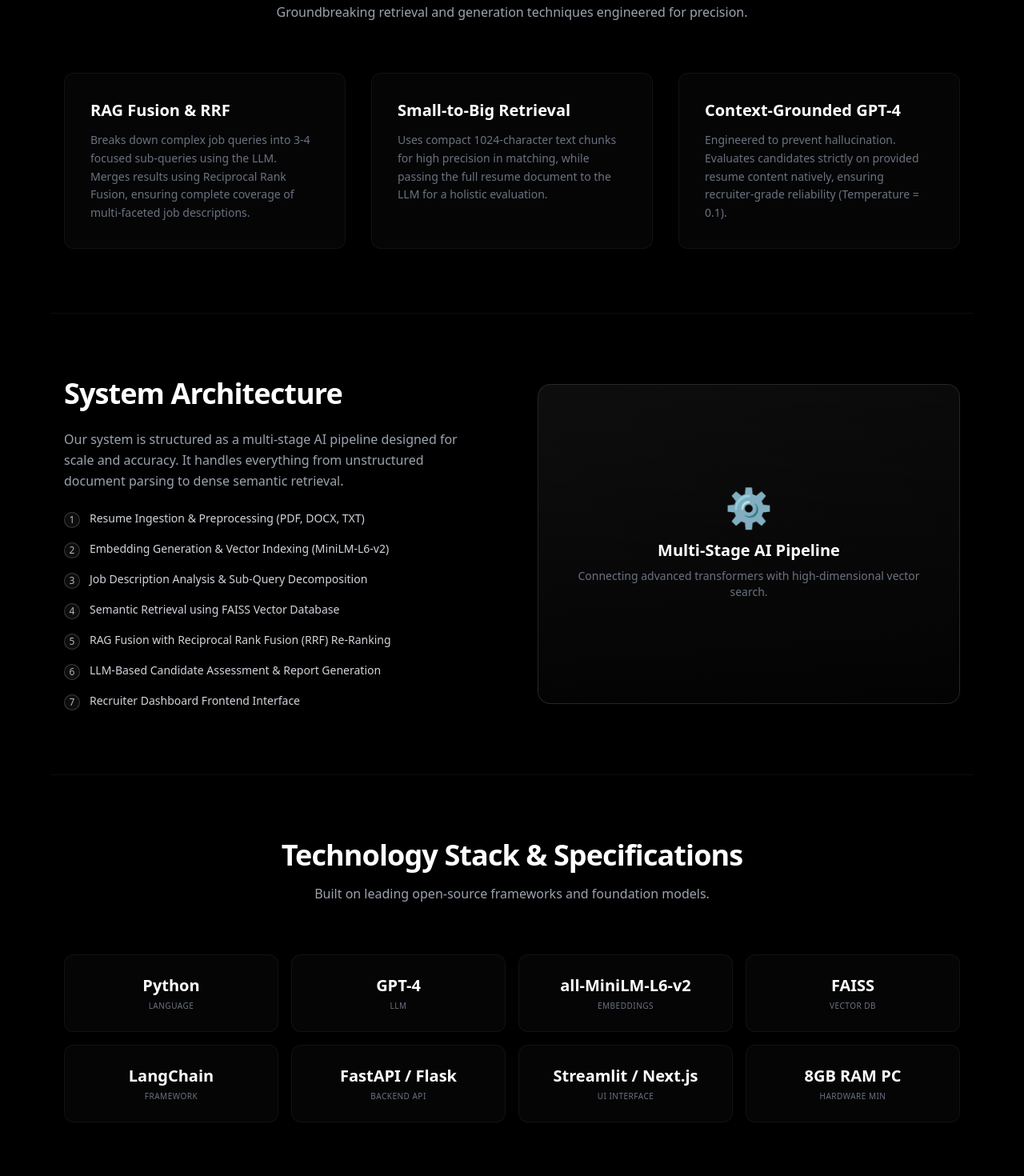
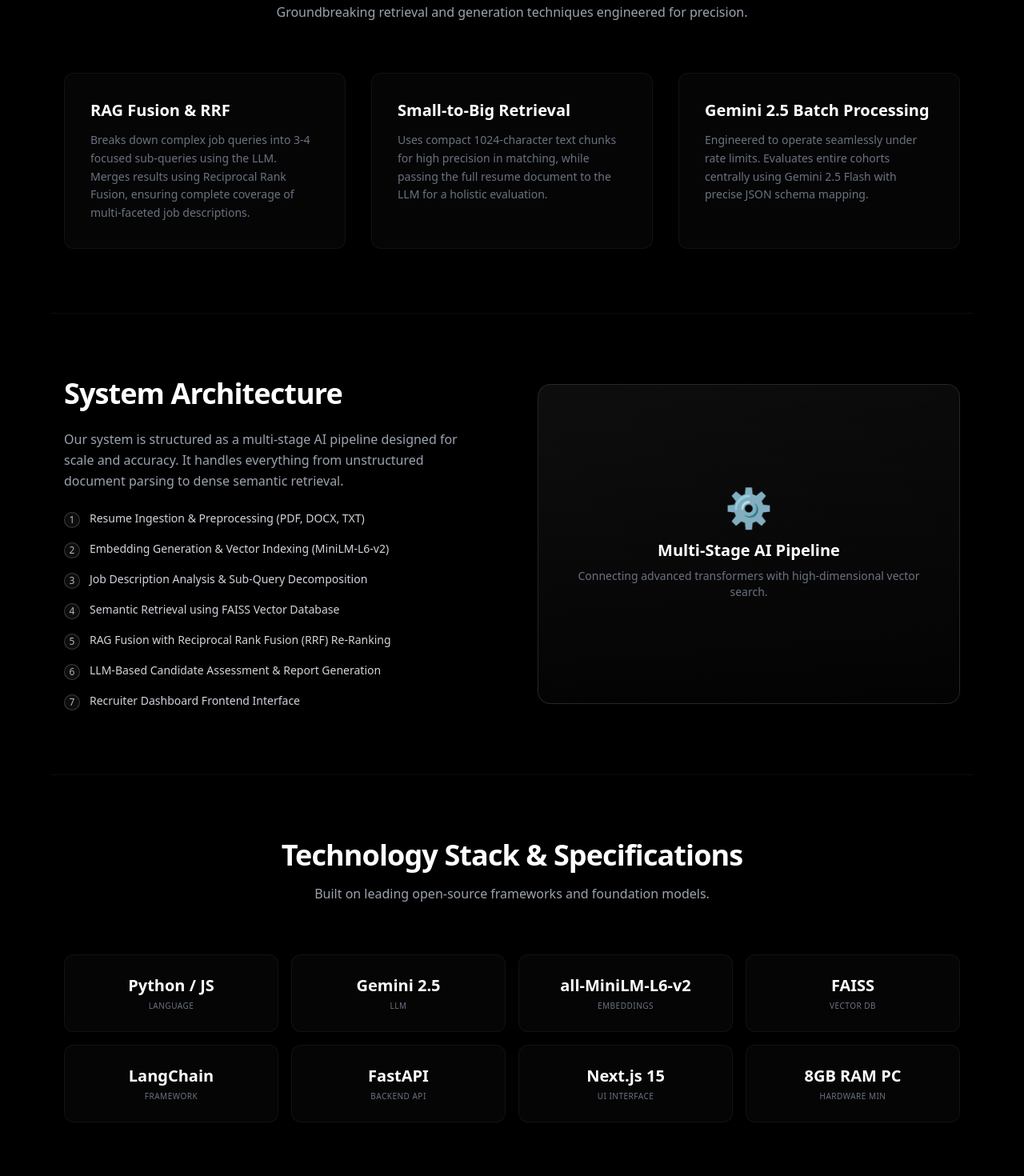
Before and after one commit to imharry18/HireX-AI, a Next.js app in the folder frontend/: page / in a window 1280 px wide. Shown: the part 800-2270 px from the top of the page at 80% size. Built offline with nearby package versions, Linux system fonts and the light colour scheme.

Commit message:
Finalize project documentation and sync frontend landing copy

```diff
--- a/frontend/src/app/page.js
+++ b/frontend/src/app/page.js
@@ -44,8 +44,8 @@ export default function Home() {
             <p className="text-gray-500 text-sm leading-relaxed font-light">Uses compact 1024-character text chunks for high precision in matching, while passing the full resume document to the LLM for a holistic evaluation.</p>
           </div>
           <div className="p-8 rounded-xl border border-white/5 bg-[#0a0a0a]/50 backdrop-blur-sm hover:bg-[#111] hover:border-white/10 transition-all duration-300 group">
-            <h3 className="text-xl font-semibold mb-3 text-white">Context-Grounded GPT-4</h3>
-            <p className="text-gray-500 text-sm leading-relaxed font-light">Engineered to prevent hallucination. Evaluates candidates strictly on provided resume content natively, ensuring recruiter-grade reliability (Temperature = 0.1).</p>
+            <h3 className="text-xl font-semibold mb-3 text-white">Gemini 2.5 Batch Processing</h3>
+            <p className="text-gray-500 text-sm leading-relaxed font-light">Engineered to operate seamlessly under rate limits. Evaluates entire cohorts centrally using Gemini 2.5 Flash with precise JSON schema mapping.</p>
           </div>
         </div>
       </section>
@@ -96,13 +96,13 @@ export default function Home() {
         </div>
         <div className="grid grid-cols-2 lg:grid-cols-4 gap-4">
           {[
-            { label: "Language", value: "Python" },
-            { label: "LLM", value: "GPT-4" },
+            { label: "Language", value: "Python / JS" },
+            { label: "LLM", value: "Gemini 2.5" },
             { label: "Embeddings", value: "all-MiniLM-L6-v2" },
             { label: "Vector DB", value: "FAISS" },
             { label: "Framework", value: "LangChain" },
-            { label: "Backend API", value: "FastAPI / Flask" },
-            { label: "UI Interface", value: "Streamlit / Next.js" },
+            { label: "Backend API", value: "FastAPI" },
+            { label: "UI Interface", value: "Next.js 15" },
             { label: "Hardware Min", value: "8GB RAM PC" }
           ].map((tech, i) => (
             <div key={i} className="flex flex-col items-center justify-center p-6 border border-white/5 rounded-xl bg-white/[0.02]">
```
Also changed, not shown: 1 other file (tests, documents, lock files or other folders).
